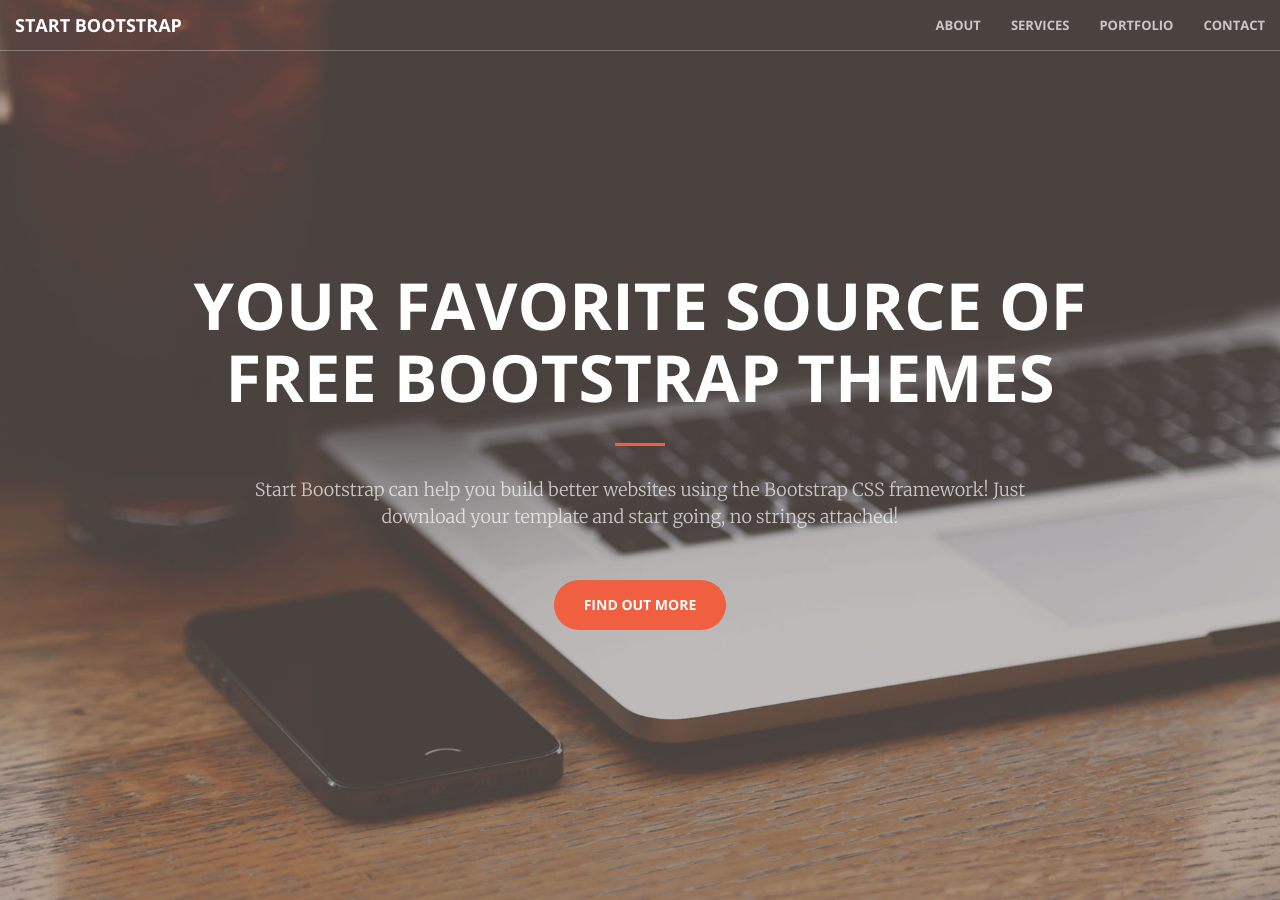
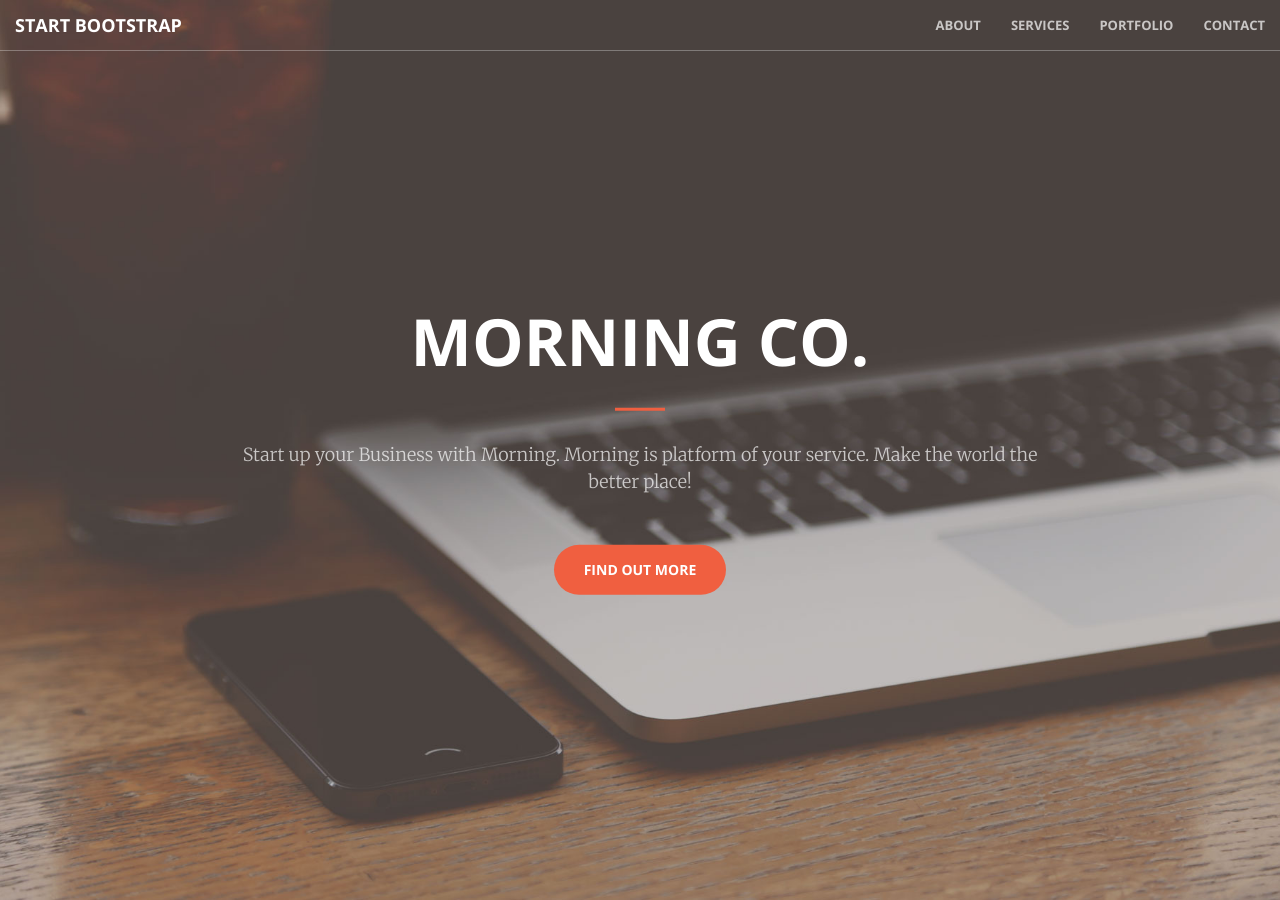
Before and after one commit to imyme6yo/imyme6yo.github.io, a Jekyll site: the page built from index.html, in a window 1280 px wide and 900 px high. Built offline with Jekyll 4.4.1, drawn with Linux system fonts in a browser that asks for light colours.

Commit message:
change introduction

```diff
--- a/_includes/head.html
+++ b/_includes/head.html
@@ -6,7 +6,7 @@
     <meta name="description" content="">
     <meta name="author" content="">
 
-    <title>Creative - Start Bootstrap Theme</title>
+    <title>Morning</title>
 
     <!-- Bootstrap Core CSS -->
     <link rel="stylesheet" href="css/bootstrap.min.css" type="text/css">
--- a/_includes/header.html
+++ b/_includes/header.html
@@ -1,9 +1,9 @@
 <header>
     <div class="header-content">
         <div class="header-content-inner">
-            <h1>Your Favorite Source of Free Bootstrap Themes</h1>
+            <h1>Morning co.</h1>
             <hr>
-            <p>Start Bootstrap can help you build better websites using the Bootstrap CSS framework! Just download your template and start going, no strings attached!</p>
+            <p>Start up your Business with Morning. Morning is platform of your service. Make the world the better place!</p>
             <a href="#about" class="btn btn-primary btn-xl page-scroll">Find Out More</a>
         </div>
     </div>
```
